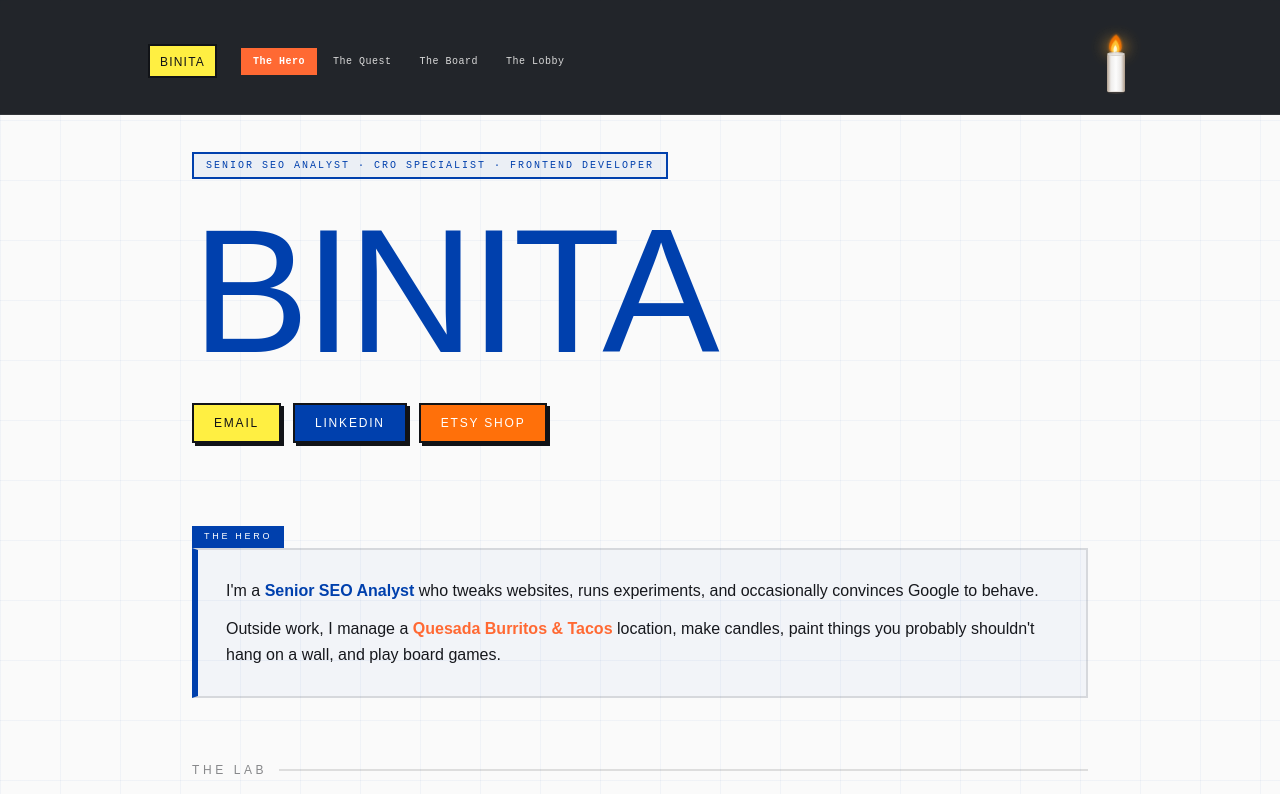
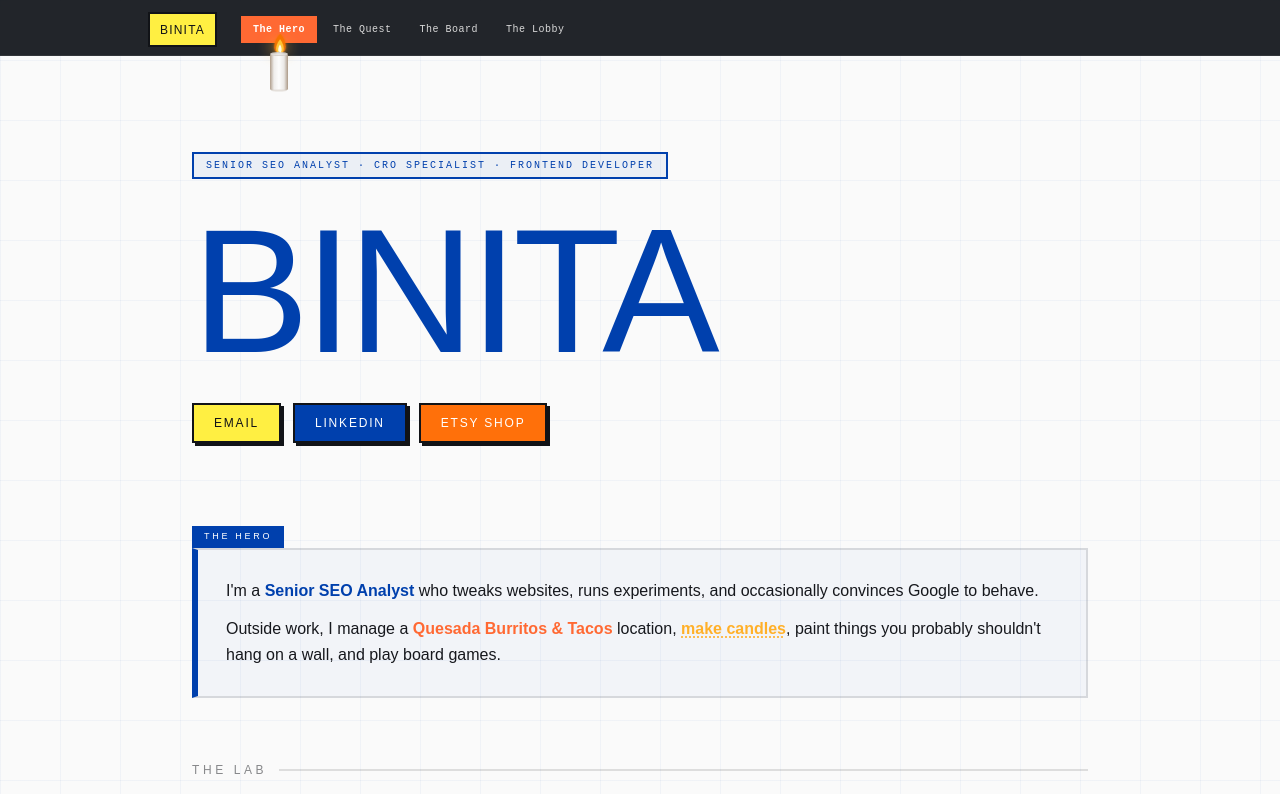
Before and after one commit to binita-patel-portfolio/the-quest, a React (Vite) app: page / in a window 1280 px wide. Shown: the top 794 px of the page. Built offline with nearby package versions, Linux system fonts and the light colour scheme; the HTML template or start-up script is replaced by a standard one.

Commit message:
Candle nav marker implemented
Co-authored-by: binita-patel-portfolio <45469143+binita-patel-portfolio@users.noreply.github.com>

```diff
--- a/src/components/HeroSection.tsx
+++ b/src/components/HeroSection.tsx
@@ -136,7 +136,20 @@ const HeroSection = () => (
           <p className="font-body-serif text-base leading-relaxed font-medium">
             Outside work, I manage a{" "}
             <strong style={{ color: "hsl(var(--bauhaus-red))" }}>Quesada Burritos & Tacos</strong>{" "}
-            location, make candles, paint things you probably shouldn't hang on a wall, and play board games.
+            location,{" "}
+            <span
+              onMouseEnter={() => window.dispatchEvent(new CustomEvent("candle-pulse"))}
+              style={{
+                color: "hsl(38 100% 58%)",
+                fontWeight: 700,
+                cursor: "default",
+                textDecoration: "underline dotted",
+                textUnderlineOffset: "3px",
+              }}
+            >
+              make candles
+            </span>
+            , paint things you probably shouldn't hang on a wall, and play board games.
           </p>
         </div>
       </motion.div>
--- a/src/components/ResourceBar.tsx
+++ b/src/components/ResourceBar.tsx
@@ -1,5 +1,5 @@
 import { useEffect, useState, useRef } from "react";
-import { motion } from "framer-motion";
+import { motion, AnimatePresence } from "framer-motion";
 
 const SECTIONS = [
   { id: "hero",     label: "The Hero"  },
@@ -8,43 +8,75 @@ const SECTIONS = [
   { id: "contact",  label: "The Lobby" },
 ];
 
-const Candle = ({ progress }: { progress: number }) => {
+// Map section index (0-3) to a scroll % range
+const SECTION_RANGES = [
+  [0, 25],
+  [25, 50],
+  [50, 75],
+  [75, 100],
+];
+
+// Returns 0..3 float position of candle across sections
+const getCandlePos = (progress: number): number => {
+  for (let i = 0; i < SECTION_RANGES.length; i++) {
+    const [lo, hi] = SECTION_RANGES[i];
+    if (progress <= hi) {
+      const t = (progress - lo) / (hi - lo);
+      return i + Math.max(0, Math.min(1, t));
+    }
+  }
+  return 4;
+};
+
+// ── Candle SVG ────────────────────────────────────────────────────────────────
+const Candle = ({
+  progress,
+  pulse,
+}: {
+  progress: number;
+  pulse: boolean;
+}) => {
   const [flicker, setFlicker] = useState({ sx: 1, sy: 1, tx: 0, o: 1, rot: 0 });
-  const [smokeParticles, setSmokeParticles] = useState<{ id: number; x: number; delay: number }[]>([]);
-  const timer = useRef<ReturnType<typeof setTimeout> | null>(null);
+  const [smokeParticles, setSmokeParticles] = useState<
+    { id: number; x: number }[]
+  >([]);
+  const flickerTimer = useRef<ReturnType<typeof setTimeout> | null>(null);
   const smokeTimer = useRef<ReturnType<typeof setInterval> | null>(null);
   const smokeId = useRef(0);
+
+  // Flicker SLOWS as scroll increases (fast at 0 → almost still at 100)
+  const flickerInterval = 55 + (progress / 100) * 320; // 55ms → 375ms
+  const flickerAmt = 0.22 - (progress / 100) * 0.18;  // 0.22 → 0.04
 
   const isExtinguished = progress >= 98;
   const flameFade = progress > 90 ? Math.max(0, 1 - (progress - 90) / 8) : 1;
 
-  // Constant flicker — same intensity throughout
   useEffect(() => {
     const tick = () => {
       if (!isExtinguished) {
         setFlicker({
-          sx:  0.88 + Math.random() * 0.24,
-          sy:  0.90 + Math.random() * 0.20,
-          tx:  (Math.random() - 0.5) * 2.5,
-          o:   0.88 + Math.random() * 0.12,
-          rot: (Math.random() - 0.5) * 8,
+          sx:  1 - flickerAmt + Math.random() * flickerAmt * 2,
+          sy:  0.92 + Math.random() * (0.16 - (progress / 100) * 0.12),
+          tx:  (Math.random() - 0.5) * (2.5 - (progress / 100) * 2),
+          o:   0.9 + Math.random() * 0.1,
+          rot: (Math.random() - 0.5) * (8 - (progress / 100) * 7),
         });
       }
-      timer.current = setTimeout(tick, 60 + Math.random() * 50);
+      flickerTimer.current = setTimeout(tick, flickerInterval + Math.random() * 40);
     };
-    timer.current = setTimeout(tick, 60);
-    return () => { if (timer.current) clearTimeout(timer.current); };
-  }, [isExtinguished]);
+    flickerTimer.current = setTimeout(tick, flickerInterval);
+    return () => { if (flickerTimer.current) clearTimeout(flickerTimer.current); };
+  }, [progress, flickerInterval, flickerAmt, isExtinguished]);
 
-  // Smoke particles when nearly extinguished
+  // Smoke when nearly burnt out
   useEffect(() => {
     if (progress > 88) {
       smokeTimer.current = setInterval(() => {
         setSmokeParticles(prev => {
-          const cleaned = prev.filter(p => p.id > smokeId.current - 6);
-          return [...cleaned, { id: ++smokeId.current, x: (Math.random() - 0.5) * 6, delay: Math.random() * 0.3 }];
+          const cleaned = prev.filter(p => p.id > smokeId.current - 5);
+          return [...cleaned, { id: ++smokeId.current, x: (Math.random() - 0.5) * 6 }];
         });
-      }, isExtinguished ? 300 : 600);
+      }, isExtinguished ? 280 : 700);
     } else {
       if (smokeTimer.current) clearInterval(smokeTimer.current);
       setSmokeParticles([]);
@@ -52,166 +84,177 @@ const Candle = ({ progress }: { progress: number }) => {
     return () => { if (smokeTimer.current) clearInterval(smokeTimer.current); };
   }, [progress, isExtinguished]);
 
-  // Candle burns DOWN — wax top descends, body shrinks
-  const maxWaxH = 38;
+  // Wax burns down
+  const maxWaxH = 36;
   const minWaxH = 5;
-  const waxBottom = 54;                                          // fixed bottom
-  const waxH = maxWaxH - ((maxWaxH - minWaxH) * (progress / 100)); // shrinks
+  const waxBottom = 52;
+  const waxH  = maxWaxH - (maxWaxH - minWaxH) * (progress / 100);
   const waxTop = waxBottom - waxH;
   const wickY  = waxTop - 1;
+  const flameBaseY = wickY - 1;
 
-  // Flame — fixed size, always same, just flickers
-  const flameBaseY = wickY - 1;
+  // Glow — steady, pulse override
+  const baseGlow = 0.42 * flicker.o * flameFade;
+  const haloOpacity = pulse ? 0.9 : baseGlow;
+  const haloRx = pulse ? 18 : 11;
+  const haloRy = pulse ? 14 : 8;
+
+  // Drips
+  const d1 = progress > 20 ? Math.min(1, (progress - 20) / 25) : 0;
+  const d2 = progress > 45 ? Math.min(1, (progress - 45) / 25) : 0;
+  const d3 = progress > 65 ? Math.min(1, (progress - 65) / 20) : 0;
+
   const outerFlame = "M0,-17 C6,-12 7,-4 4.5,-0.8 C2.2,1.5 -2.2,1.5 -4.5,-0.8 C-7,-4 -6,-12 0,-17 Z";
   const midFlame   = "M0,-12 C3.8,-7.5 5,-2.5 3,0 C1.5,1.2 -1.5,1.2 -3,0 C-5,-2.5 -3.8,-7.5 0,-12 Z";
   const coreFlame  = "M0,-7 C2,-4.5 2.2,-1.5 1.2,0.2 C0.6,1 -0.6,1 -1.2,0.2 C-2.2,-1.5 -2,-4.5 0,-7 Z";
 
-  // Glow — steady
-  const haloOpacity = 0.45 * flicker.o * flameFade;
-
-  // Wax drips based on progress
-  const drip1Opacity = progress > 20 ? Math.min(1, (progress - 20) / 25) : 0;
-  const drip2Opacity = progress > 40 ? Math.min(1, (progress - 40) / 25) : 0;
-  const drip3Opacity = progress > 60 ? Math.min(1, (progress - 60) / 20) : 0;
-
   return (
-    <svg width="32" height="68" viewBox="0 0 32 68" fill="none" overflow="visible" style={{ marginTop: "22px" }}>
+    <svg
+      width="30"
+      height="62"
+      viewBox="0 0 30 62"
+      fill="none"
+      overflow="visible"
+      style={{ marginTop: "22px" }}
+    >
       <defs>
-        <linearGradient id="waxGrad2" x1="0" y1="0" x2="1" y2="0">
+        <linearGradient id="cWax" x1="0" y1="0" x2="1" y2="0">
           <stop offset="0%"   stopColor="hsl(30 18% 62%)" />
           <stop offset="22%"  stopColor="hsl(30 10% 93%)" />
           <stop offset="50%"  stopColor="hsl(0 0% 99%)"   />
           <stop offset="78%"  stopColor="hsl(30 10% 91%)" />
           <stop offset="100%" stopColor="hsl(30 18% 60%)" />
         </linearGradient>
-        <linearGradient id="rimGrad2" x1="0" y1="0" x2="1" y2="0">
+        <linearGradient id="cRim" x1="0" y1="0" x2="1" y2="0">
           <stop offset="0%"   stopColor="hsl(30 18% 55%)" />
           <stop offset="50%"  stopColor="hsl(0 0% 88%)"   />
           <stop offset="100%" stopColor="hsl(30 18% 53%)" />
         </linearGradient>
-        {/* Melted top — rounded rim when low */}
-        <radialGradient id="meltTop" cx="50%" cy="40%" r="60%">
+        <radialGradient id="cMelt" cx="50%" cy="40%" r="60%">
           <stop offset="0%"   stopColor="hsl(0 0% 97%)" />
           <stop offset="100%" stopColor="hsl(30 12% 78%)" />
         </radialGradient>
 
-        <filter id="halo2" x="-300%" y="-300%" width="700%" height="700%">
-          <feGaussianBlur stdDeviation="7" />
+        <filter id="cHalo" x="-300%" y="-300%" width="700%" height="700%">
+          <feGaussianBlur stdDeviation={pulse ? 9 : 7} />
         </filter>
-        <filter id="flameGlow2" x="-80%" y="-80%" width="260%" height="260%">
+        <filter id="cFlame" x="-80%" y="-80%" width="260%" height="260%">
           <feGaussianBlur stdDeviation="1.8" result="blur" />
           <feMerge><feMergeNode in="blur" /><feMergeNode in="SourceGraphic" /></feMerge>
         </filter>
-        <filter id="smoke" x="-200%" y="-300%" width="500%" height="600%">
+        <filter id="cSmoke" x="-200%" y="-300%" width="500%" height="600%">
           <feGaussianBlur stdDeviation="2.5" />
         </filter>
       </defs>
 
-      {/* SMOKE PARTICLES */}
+      {/* Smoke */}
       {smokeParticles.map(p => (
         <motion.ellipse
           key={p.id}
-          cx={16 + p.x}
-          cy={flameBaseY - 10}
+          cx={15 + p.x} cy={flameBaseY - 10}
           rx="3" ry="2"
           fill="hsl(220 10% 75%)"
-          filter="url(#smoke)"
+          filter="url(#cSmoke)"
           initial={{ opacity: 0.5, y: 0, scale: 0.5 }}
-          animate={{ opacity: 0, y: -28, scale: 2.5, x: p.x * 2 }}
-          transition={{ duration: 1.6, ease: "easeOut", delay: p.delay }}
+          animate={{ opacity: 0, y: -26, scale: 2.4, x: p.x * 2 }}
+          transition={{ duration: 1.5, ease: "easeOut" }}
         />
       ))}
 
-      {/* AMBIENT HALO */}
+      {/* Halo glow */}
       {flameFade > 0 && (
-        <ellipse
-          cx="16" cy={flameBaseY - 5}
-          rx="12" ry="9"
-          fill="hsl(38 100% 58%)"
-          opacity={haloOpacity}
-          filter="url(#halo2)"
+        <motion.ellipse
+          cx="15" cy={flameBaseY - 5}
+          rx={haloRx} ry={haloRy}
+          fill={pulse ? "hsl(55 100% 70%)" : "hsl(38 100% 58%)"}
+          filter="url(#cHalo)"
+          animate={{ opacity: haloOpacity, rx: haloRx, ry: haloRy }}
+          transition={{ duration: 0.3 }}
         />
       )}
 
-      {/* FLAME */}
+      {/* Flame */}
       {flameFade > 0 && (
-        <g transform={`translate(16, ${flameBaseY})`} filter="url(#flameGlow2)">
+        <g transform={`translate(15, ${flameBaseY})`} filter="url(#cFlame)">
           <g
             style={{
               transformOrigin: "0px 0px",
               transform: `scaleX(${flicker.sx}) scaleY(${flicker.sy}) translateX(${flicker.tx}px) rotate(${flicker.rot}deg)`,
-              opacity: flicker.o * flameFade,
-              transition: "transform 0.06s ease-out, opacity 0.15s ease-out",
+              opacity: flicker.o * flameFade * (pulse ? 1 : 1),
+              transition: `transform ${flickerInterval}ms ease-out, opacity 0.15s ease-out`,
             }}
           >
-            <path d={outerFlame} fill="hsl(28 100% 48%)" opacity="0.9" />
-            <path d={midFlame}   fill="hsl(43 100% 60%)" />
-            <path d={coreFlame}  fill="hsl(55 100% 92%)" />
+            <path d={outerFlame} fill={pulse ? "hsl(43 100% 60%)" : "hsl(28 100% 48%)"} opacity="0.9" />
+            <path d={midFlame}   fill={pulse ? "hsl(55 100% 80%)" : "hsl(43 100% 60%)"} />
+            <path d={coreFlame}  fill="hsl(55 100% 95%)" />
           </g>
         </g>
       )}
 
-      {/* WICK */}
+      {/* Wick */}
       <line
-        x1="16" y1={wickY - 0.5} x2="16" y2={waxTop + 2}
+        x1="15" y1={wickY - 0.5} x2="15" y2={waxTop + 2}
         stroke="hsl(25 30% 22%)" strokeWidth="1.4" strokeLinecap="round"
       />
 
-      {/* CANDLE BODY — shrinks from top */}
-      <rect x="7" y={waxTop} width="18" height={waxH}
-        fill="url(#waxGrad2)" rx="1.5" />
+      {/* Wax body */}
+      <rect x="6" y={waxTop} width="18" height={waxH} fill="url(#cWax)" rx="1.5" />
+      <ellipse cx="15" cy={waxTop} rx="9" ry={2 + (progress / 100) * 1.5}
+        fill="url(#cMelt)" opacity="0.9" />
 
-      {/* Melted concave top */}
-      <ellipse cx="16" cy={waxTop} rx="9" ry={2 + (progress / 100) * 1.5}
-        fill="url(#meltTop)" opacity="0.9" />
-
-      {/* Puddle at base — grows as candle melts */}
+      {/* Puddle */}
       {progress > 50 && (
         <ellipse
-          cx="16" cy={waxBottom + 1}
-          rx={5 + (progress - 50) / 20}
-          ry={1.2 + (progress - 50) / 80}
+          cx="15" cy={waxBottom + 1}
+          rx={4.5 + (progress - 50) / 20} ry={1 + (progress - 50) / 90}
           fill="hsl(0 0% 90%)"
-          opacity={Math.min(0.6, (progress - 50) / 60)}
+          opacity={Math.min(0.55, (progress - 50) / 65)}
         />
       )}
 
-      {/* Bottom grounding shadow */}
-      <ellipse cx="16" cy={waxBottom + 0.5} rx="8.5" ry="1.2"
-        fill="hsl(30 18% 50%)" opacity="0.25" />
+      {/* Bottom shadow */}
+      <ellipse cx="15" cy={waxBottom + 0.5} rx="8" ry="1.1"
+        fill="hsl(30 18% 50%)" opacity="0.22" />
 
-      {/* Wax drip 1 — left */}
-      {drip1Opacity > 0 && (
-        <path
-          d={`M9 ${waxTop + 2} Q7.2 ${waxTop + 9} 7.8 ${Math.min(waxTop + 17, waxBottom - 4)}`}
-          stroke="hsl(0 0% 88%)" strokeWidth="2.2" strokeLinecap="round" fill="none"
-          opacity={drip1Opacity}
-        />
+      {/* Drips */}
+      {d1 > 0 && (
+        <path d={`M8 ${waxTop + 2} Q6.5 ${waxTop + 9} 7 ${Math.min(waxTop + 16, waxBottom - 4)}`}
+          stroke="hsl(0 0% 88%)" strokeWidth="2.1" strokeLinecap="round" fill="none" opacity={d1} />
       )}
-      {/* Wax drip 2 — right */}
-      {drip2Opacity > 0 && (
-        <path
-          d={`M23 ${waxTop + 3} Q24.5 ${waxTop + 10} 23.8 ${Math.min(waxTop + 19, waxBottom - 3)}`}
-          stroke="hsl(0 0% 86%)" strokeWidth="1.8" strokeLinecap="round" fill="none"
-          opacity={drip2Opacity}
-        />
+      {d2 > 0 && (
+        <path d={`M22 ${waxTop + 3} Q23.5 ${waxTop + 10} 22.8 ${Math.min(waxTop + 18, waxBottom - 3)}`}
+          stroke="hsl(0 0% 86%)" strokeWidth="1.7" strokeLinecap="round" fill="none" opacity={d2} />
       )}
-      {/* Wax drip 3 — center-left, late */}
-      {drip3Opacity > 0 && (
-        <path
-          d={`M13 ${waxTop + 1} Q11.5 ${waxTop + 7} 12 ${Math.min(waxTop + 14, waxBottom - 5)}`}
-          stroke="hsl(0 0% 91%)" strokeWidth="1.5" strokeLinecap="round" fill="none"
-          opacity={drip3Opacity}
-        />
+      {d3 > 0 && (
+        <path d={`M12 ${waxTop + 1} Q10.5 ${waxTop + 7} 11 ${Math.min(waxTop + 13, waxBottom - 5)}`}
+          stroke="hsl(0 0% 91%)" strokeWidth="1.4" strokeLinecap="round" fill="none" opacity={d3} />
       )}
     </svg>
   );
 };
 
+// ── ResourceBar ───────────────────────────────────────────────────────────────
 const ResourceBar = () => {
-  const [progress, setProgress] = useState(0);
-  const [active, setActive]     = useState("hero");
+  const [progress, setProgress]   = useState(0);
+  const [active, setActive]       = useState("hero");
+  const [candlePulse, setCandlePulse] = useState(false);
+  const navRef = useRef<HTMLDivElement>(null);
+  const btnRefs = useRef<(HTMLButtonElement | null)[]>([]);
 
+  // Candle X position — slides across nav buttons
+  const [candleX, setCandleX] = useState(0);
+
+  // Pulse listener — fired from HeroSection
+  useEffect(() => {
+    const onPulse = () => {
+      setCandlePulse(true);
+      setTimeout(() => setCandlePulse(false), 1200);
+    };
+    window.addEventListener("candle-pulse", onPulse);
+    return () => window.removeEventListener("candle-pulse", onPulse);
+  }, []);
+
+  // Scroll tracking
   useEffect(() => {
     const onScroll = () => {
       const total = document.documentElement.scrollHeight - window.innerHeight;
@@ -219,16 +262,44 @@ const ResourceBar = () => {
       setProgress(p);
       for (const s of [...SECTIONS].reverse()) {
         const el = document.getElementById(s.id);
-        if (el && window.scrollY >= el.offsetTop - 250) { setActive(s.id); break; }
+        if (el && window.scrollY >= el.offsetTop - 250) {
+          setActive(s.id);
+          break;
+        }
       }
     };
     window.addEventListener("scroll", onScroll, { passive: true });
     return () => window.removeEventListener("scroll", onScroll);
   }, []);
 
+  // Update candle X whenever progress changes
+  useEffect(() => {
+    const pos = getCandlePos(progress); // 0..4 float
+    const idx = Math.min(3, Math.floor(pos));
+    const frac = pos - idx;
+
+    const cur = btnRefs.current[idx];
+    const next = btnRefs.current[Math.min(3, idx + 1)];
+    if (!cur) return;
+
+    const navEl = navRef.current;
+    if (!navEl) return;
+    const navRect = navEl.getBoundingClientRect();
+    const curRect = cur.getBoundingClientRect();
+    const curCenter = curRect.left + curRect.width / 2 - navRect.left;
+
+    if (next && idx < 3) {
+      const nextRect = next.getBoundingClientRect();
+      const nextCenter = nextRect.left + nextRect.width / 2 - navRect.left;
+      setCandleX(curCenter + (nextCenter - curCenter) * frac);
+    } else {
+      setCandleX(curCenter);
+    }
+  }, [progress]);
+
   return (
     <motion.header
-      className="fixed top-0 left-0 right-0 z-50 overflow-hidden"
+      className="fixed top-0 left-0 right-0 z-50"
       style={{
         background: "hsl(220 20% 8% / 0.92)",
         backdropFilter: "blur(8px)",
@@ -239,10 +310,10 @@ const ResourceBar = () => {
       animate={{ y: 0, opacity: 1 }}
       transition={{ delay: 0.4, duration: 0.5 }}
     >
-      <div className="px-5 pt-4 pb-2 max-w-5xl mx-auto flex items-center gap-6">
+      <div className="px-5 pt-3 pb-2 max-w-5xl mx-auto flex items-center gap-6">
 
         {/* Logo */}
-        <div className="flex items-center gap-2 shrink-0">
+        <div className="shrink-0">
           <div
             className="px-2.5 py-1"
             style={{
@@ -256,11 +327,13 @@ const ResourceBar = () => {
           </div>
         </div>
 
-        {/* Nav links */}
-        <nav className="hidden md:flex items-center gap-1 flex-1">
-          {SECTIONS.map((s) => (
+        {/* Nav + sliding candle wrapper */}
+        <div className="hidden md:block flex-1 relative" ref={navRef}>
+          <nav className="flex items-center gap-1">
+            {SECTIONS.map((s, i) => (
               <button
                 key={s.id}
+                ref={el => { btnRefs.current[i] = el; }}
                 onClick={() => document.getElementById(s.id)?.scrollIntoView({ behavior: "smooth" })}
                 className="px-3 py-1.5 font-mono-game text-[10px] tracking-wider transition-all duration-150 cursor-pointer"
                 style={
@@ -274,9 +347,17 @@ const ResourceBar = () => {
             ))}
           </nav>
 
-        {/* Candle — right side */}
-        <div className="ml-auto shrink-0 flex items-center">
-          <Candle progress={progress} />
+          {/* Sliding candle game piece */}
+          <AnimatePresence>
+            <motion.div
+              className="absolute top-0 pointer-events-none"
+              style={{ left: candleX, transform: "translateX(-50%)" }}
+              animate={{ left: candleX }}
+              transition={{ type: "spring", stiffness: 60, damping: 18 }}
+            >
+              <Candle progress={progress} pulse={candlePulse} />
+            </motion.div>
+          </AnimatePresence>
         </div>
 
       </div>
```
Lines whose indentation alone changed are shown as unchanged.
